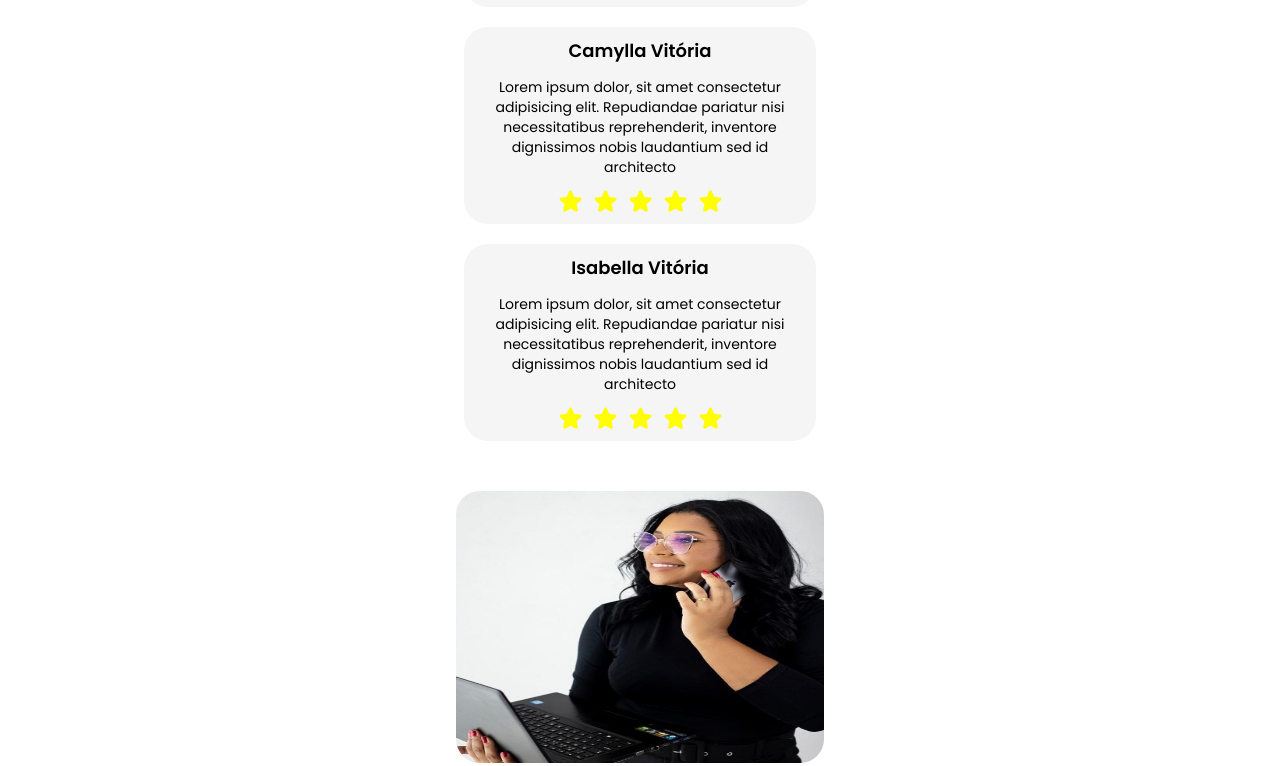
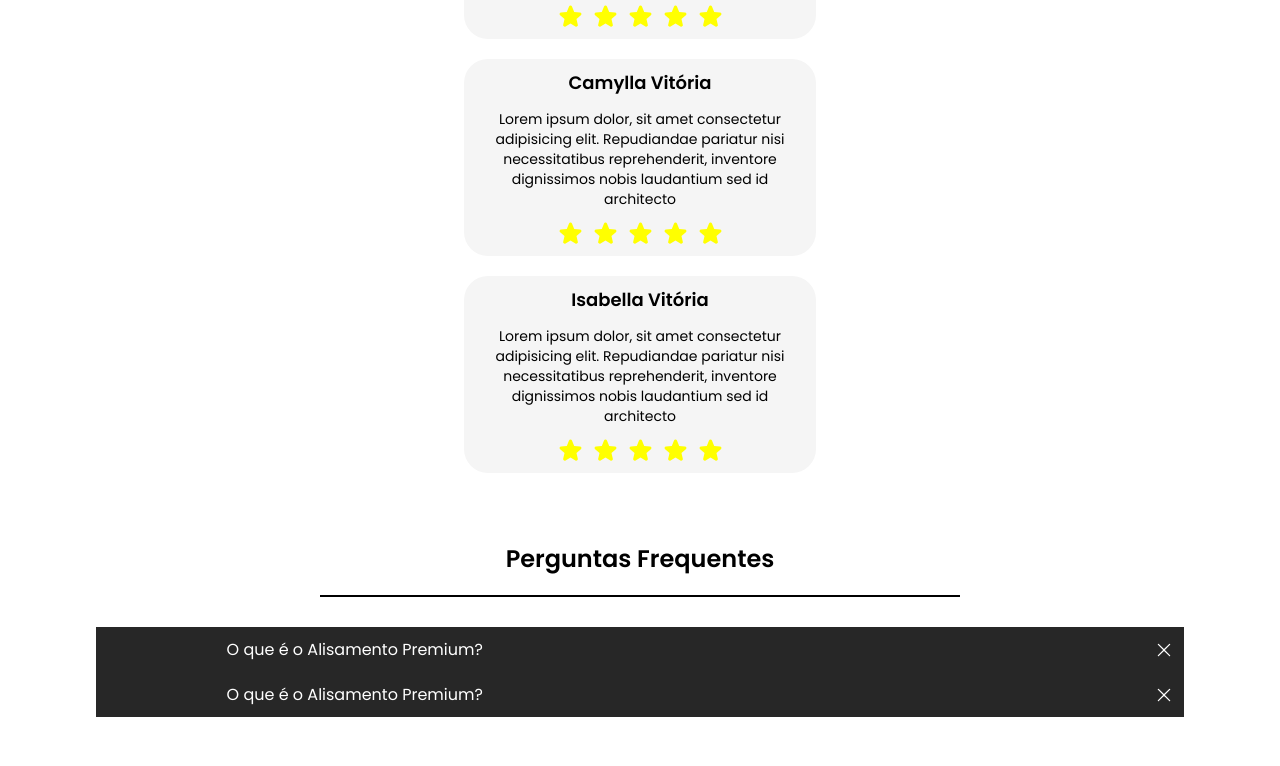
Before and after one commit to Renanjuniior6/StudioJR, a React (Vite) app: page / in a window 1280 px wide. Shown: the part 7432-8198 px from the top of the page. Built offline with nearby package versions, Linux system fonts and the light colour scheme.

Commit message:
inicidado "MainQuestions"

```diff
--- a/src/Pages/Home/index.jsx
+++ b/src/Pages/Home/index.jsx
@@ -13,6 +13,7 @@ import {
   Results,
   Services,
   Certificates,
+  MainQuestions,
 } from "../../components"
 import { Container } from "./styles"
 function App() {
@@ -50,6 +51,9 @@ function App() {
           <Assessments />
         </section>
         <section>
+          <MainQuestions />
+        </section>
+        <section>
           <AddicionalInformation />
         </section>
       </main>
--- a/src/components/MainQuestions/index.jsx
+++ b/src/components/MainQuestions/index.jsx
@@ -1,13 +1,38 @@
-import React from "react"
+import { X } from "@phosphor-icons/react"
+import React, { useState } from "react"
 
-import { Container, Box, QuestionBox, AnswerBox } from "./styles"
+import { Container, Box, QuestionBox, AnswerBox, Title } from "./styles"
 
 export function MainQuestions() {
+  const [active, setActive] = useState(false)
+
+  const showInfo = () => {
+    if (active) {
+      setActive(false)
+    } else {
+      setActive(true)
+    }
+  }
+
   return (
     <Container>
+      <Title>Perguntas Frequentes</Title>
+      <hr />
       <Box>
-        <QuestionBox>O que é o Alisamento Premium?</QuestionBox>
-        <AnswerBox>
+        <QuestionBox onClick={() => showInfo()}>
+          O que é o Alisamento Premium? <X size={20} />
+        </QuestionBox>
+        <AnswerBox active={active}>
+          O alisamento premium é um serviço de transmissão online que oferece
+          uma ampla variedade de séries, filmes e documentários premiados em
+          milhares de aparelhos conectados à internet.
+        </AnswerBox>
+      </Box>
+      <Box>
+        <QuestionBox onClick={() => showInfo()}>
+          O que é o Alisamento Premium? <X size={20} />
+        </QuestionBox>
+        <AnswerBox active={active}>
           O alisamento premium é um serviço de transmissão online que oferece
           uma ampla variedade de séries, filmes e documentários premiados em
           milhares de aparelhos conectados à internet.
--- a/src/components/MainQuestions/styles.js
+++ b/src/components/MainQuestions/styles.js
@@ -1,9 +1,52 @@
 import styled from "styled-components"
 
-export const Container = styled.div``
+export const Container = styled.div`
+  display: flex;
+  flex-direction: column;
+  align-items: center;
 
-export const Box = styled.div``
+  hr {
+    margin: auto;
+    width: 50%;
+    border: 1px solid #000;
+    margin-bottom: 1.875rem;
+  }
+`
 
-export const QuestionBox = styled.span``
+export const Title = styled.h2`
+  text-align: center;
+  font-size: 1.5rem;
+  line-height: 2rem;
+  margin-bottom: 1.25rem;
+  display: flex;
+  justify-content: center;
+  align-items: center;
+  margin-top: 1.25rem;
+  font-weight: 600;
+`
 
-export const AnswerBox = styled.div``
+export const Box = styled.div`
+  text-align: center;
+  display: flex;
+  flex-direction: column;
+  gap: 0.1875rem;
+  width: 85%;
+  margin: auto;
+`
+
+export const QuestionBox = styled.span`
+  background-color: #272727;
+  color: #fff;
+  padding: 0.625rem;
+  display: flex;
+  align-items: center;
+  justify-content: space-between;
+  padding-left: 12%;
+`
+
+export const AnswerBox = styled.div`
+  background-color: #272727;
+  color: #fff;
+  padding: 0.625rem;
+  display: ${(props) => (props.active ? "flex" : "none")};
+`
--- a/src/components/Products/index.jsx
+++ b/src/components/Products/index.jsx
@@ -16,6 +16,7 @@ export function Products() {
   return (
     <Container>
       <Title>CONHEÇA NOSSOS PRODUTOS</Title>
+      <hr />
       <Swiper
         slidesPerView={1}
         spaceBetween={"3.75rem"}
--- a/src/components/Products/styles.js
+++ b/src/components/Products/styles.js
@@ -1,6 +1,12 @@
 import styled from "styled-components"
 
 export const Container = styled.div`
+  hr {
+    margin: auto;
+    width: 50%;
+    border: 1px solid #000;
+    margin-bottom: 1.875rem;
+  }
   .mySwiper {
     height: 21.875rem;
     width: 21.875rem;
@@ -29,6 +35,7 @@ export const Title = styled.h2`
   margin-bottom: 1.25rem;
   display: flex;
   justify-content: center;
+  font-weight: 600;
 `
 
 export const BoxProduct = styled.div`
```
Also changed, not shown: 1 other file (tests, documents, lock files or other folders).
